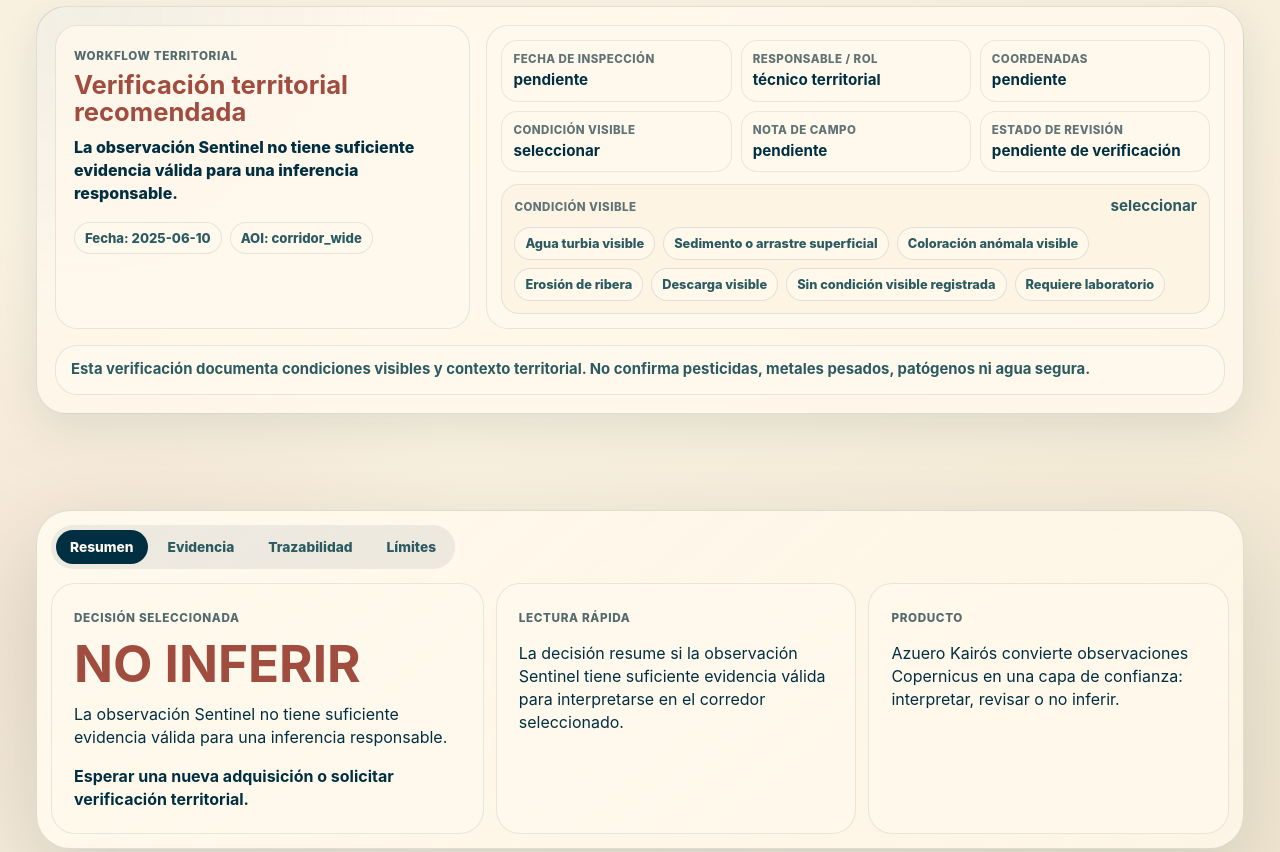
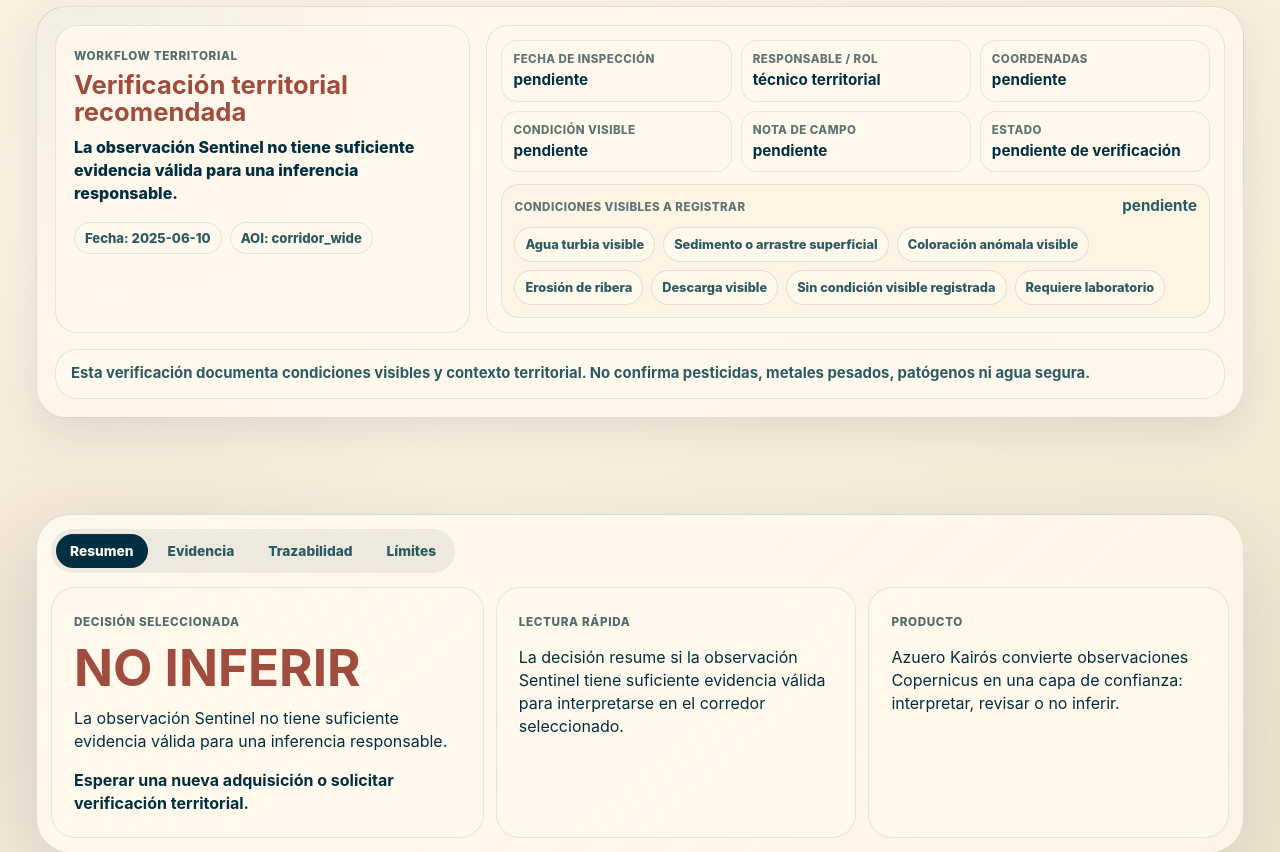
Before and after one commit to jrod-md/AzueroKairos, a React (Vite) app in the folder frontend/: page / in a window 1280 px wide. Shown: the part 1140-1992 px from the top of the page. Built offline with nearby package versions, Linux system fonts and the light colour scheme.

Commit message:
Add Kairós Field Lite verification workflow

```diff
--- a/frontend/src/App.jsx
+++ b/frontend/src/App.jsx
@@ -76,7 +76,7 @@ const SYSTEM_MODULES = [
   },
   {
     name: "Kairós Field",
-    text: "Futuro flujo de verificación territorial.",
+    text: "Solicita verificación territorial cuando la confianza satelital no alcanza.",
   },
   {
     name: "Kairós Watch",
@@ -466,31 +466,27 @@ function DecisionLanding({
 }
 
 function KairosFieldLite({ record }) {
-  const [selectedCondition, setSelectedCondition] = useState("seleccionar");
   const state = getStateMeta(record);
   const needsVerification =
     record.confidence_class === "do_not_infer" ||
     record.confidence_class === "low_confidence";
-  const isUsable = record.confidence_class === "usable";
-  const status = needsVerification
-    ? "Verificación territorial recomendada"
-    : "Verificación territorial opcional";
+  const status = "Verificación territorial recomendada";
   const reason =
     record.confidence_class === "do_not_infer"
       ? "La observación Sentinel no tiene suficiente evidencia válida para una inferencia responsable."
-      : isUsable
-        ? "La observación puede apoyar una lectura exploratoria con límites explícitos; la verificación territorial queda como complemento institucional."
-        : "La observación Sentinel tiene evidencia limitada y requiere revisión o verificación territorial.";
-  const reviewStatus = needsVerification
-    ? "pendiente de verificación"
-    : "opcional";
+      : "La observación Sentinel tiene evidencia limitada y requiere revisión o verificación territorial.";
+
+  if (!needsVerification) {
+    return null;
+  }
+
   const fieldRows = [
     ["Fecha de inspección", "pendiente"],
     ["Responsable / rol", "técnico territorial"],
     ["Coordenadas", "pendiente"],
-    ["Condición visible", selectedCondition],
+    ["Condición visible", "pendiente"],
     ["Nota de campo", "pendiente"],
-    ["Estado de revisión", reviewStatus],
+    ["Estado", "pendiente de verificación"],
   ];
 
   return (
@@ -530,19 +526,14 @@ function KairosFieldLite({ record }) {
 
           <div className="condition-control">
             <div className="condition-control-heading">
-              <span>Condición visible</span>
-              <strong>{selectedCondition}</strong>
+              <span>Condiciones visibles a registrar</span>
+              <strong>pendiente</strong>
             </div>
             <div className="condition-options" aria-label="Opciones de condición visible">
               {FIELD_CONDITION_OPTIONS.map((option) => (
-                <button
-                  className={selectedCondition === option ? "active" : ""}
-                  key={option}
-                  type="button"
-                  onClick={() => setSelectedCondition(option)}
-                >
+                <span className="condition-option" key={option}>
                   {option}
-                </button>
+                </span>
               ))}
             </div>
           </div>
--- a/frontend/src/styles.css
+++ b/frontend/src/styles.css
@@ -1092,7 +1092,10 @@ select {
   margin-top: 11px;
 }
 
-.condition-options button {
+.condition-option {
+  display: inline-flex;
+  align-items: center;
+  min-height: 35px;
   border: 1px solid color-mix(in oklch, var(--river) 12%, transparent);
   border-radius: 999px;
   padding: 8px 10px;
@@ -1100,41 +1103,6 @@ select {
   color: var(--river-soft);
   font-size: 0.8rem;
   font-weight: 780;
-  transition:
-    transform 160ms ease,
-    border-color 160ms ease,
-    background 160ms ease,
-    color 160ms ease;
-}
-
-.condition-options button:hover {
-  transform: translateY(-1px);
-  border-color: color-mix(in oklch, var(--river) 28%, transparent);
-  color: var(--river);
-}
-
-.condition-options button.active {
-  border-color: color-mix(in oklch, var(--river) 28%, transparent);
-  background: color-mix(in oklch, var(--river) 9%, var(--paper));
-  color: var(--river);
-}
-
-.field-lite-section.tone-stop .condition-options button.active {
-  border-color: color-mix(in oklch, var(--stop) 45%, transparent);
-  background: color-mix(in oklch, var(--stop) 11%, var(--paper));
-  color: var(--stop);
-}
-
-.field-lite-section.tone-review .condition-options button.active {
-  border-color: color-mix(in oklch, var(--review) 45%, transparent);
-  background: color-mix(in oklch, var(--review) 11%, var(--paper));
-  color: color-mix(in oklch, var(--review) 80%, var(--river));
-}
-
-.field-lite-section.tone-usable .condition-options button.active {
-  border-color: color-mix(in oklch, var(--usable) 45%, transparent);
-  background: color-mix(in oklch, var(--usable) 11%, var(--paper));
-  color: var(--usable);
 }
 
 .field-lite-disclaimer {
@@ -2257,8 +2225,7 @@ select {
   .threshold-visual,
   .territorial-map,
   .watch-cell,
-  .watch-summary-card,
-  .condition-options button {
+  .watch-summary-card {
     transition: none;
   }
 }
@@ -2277,8 +2244,7 @@ select {
   .timeline-point,
   .territorial-map,
   .watch-cell,
-  .watch-summary-card,
-  .condition-options button {
+  .watch-summary-card {
     transition:
       transform 180ms ease-out,
       box-shadow 180ms ease-out,
```
